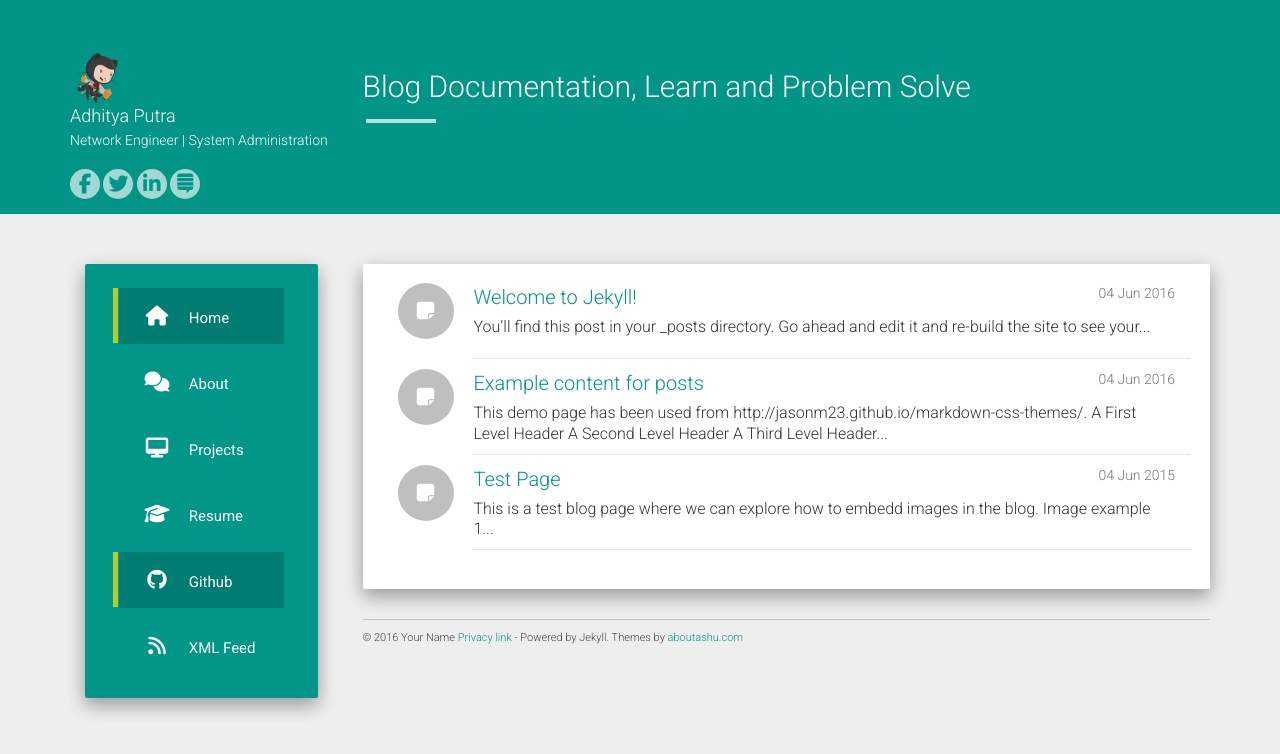
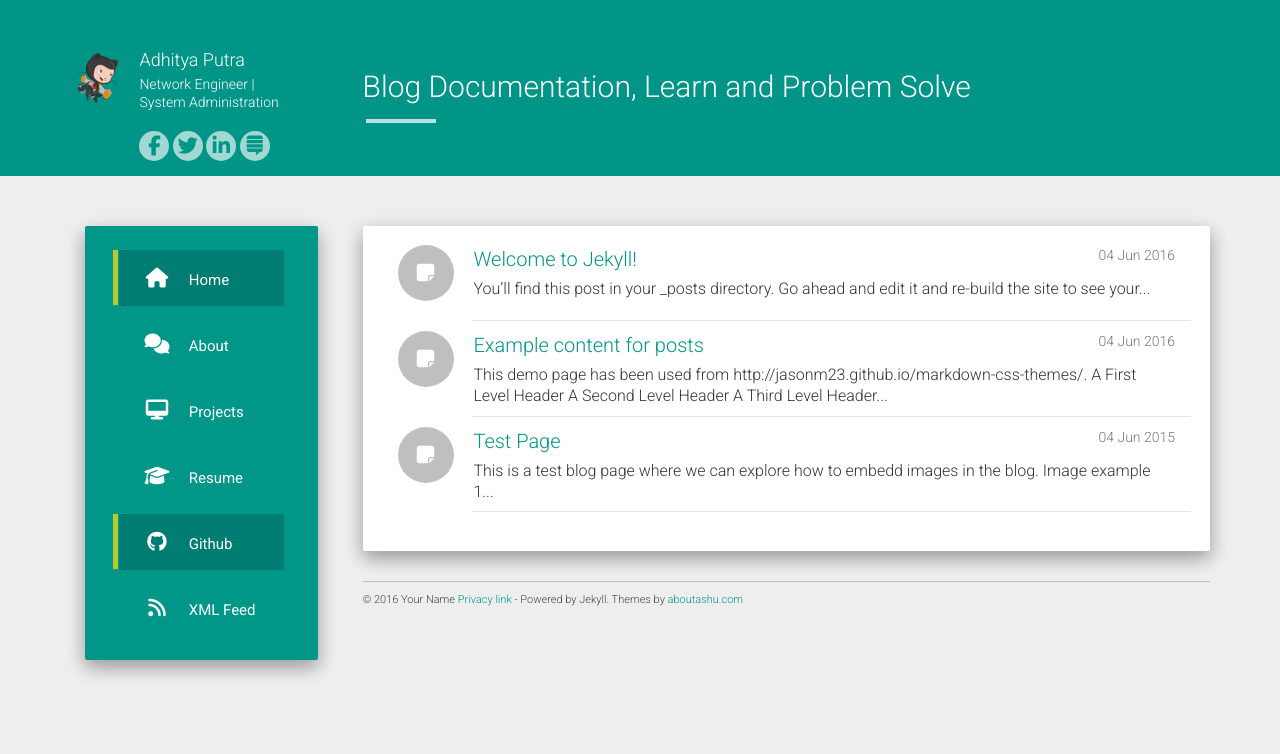
Before and after one commit to Arllio/idnewbie.github.io, a Jekyll site: the page built from index.html, in a window 1280 px wide. Shown: the top 754 px of the page. Built offline with Jekyll 4.4.1, drawn with Linux system fonts in a browser that asks for light colours; nearby versions of some CDN libraries; the list of posts is cut into pages by our own code.

```diff
--- a/_config.yml
+++ b/_config.yml
@@ -3,7 +3,7 @@ description: Blog Documentation
 author: Adhitya Putra
 logo: /idnewbie.github.io/static/img/avatar.png
 github: https://github.com/idnewbie
-about: Network Engineer | System Administration
+about: Network Engineer |<br>System Administration
 
 baseurl: "https://idnewbie.github.io/"
 url: "https://idnewbie.github.io/"
```
